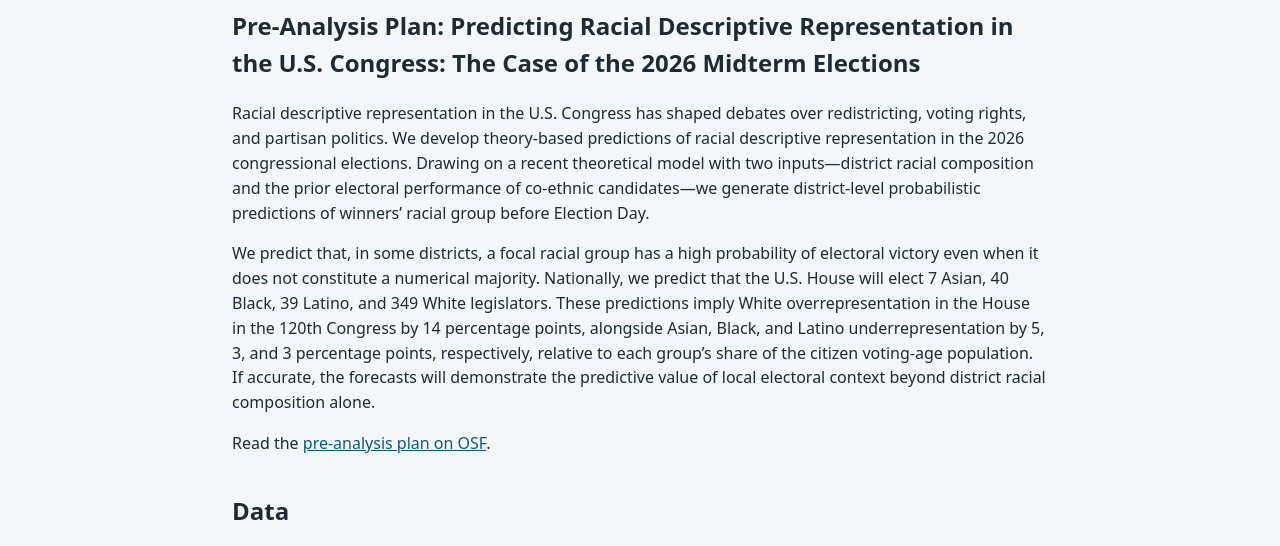
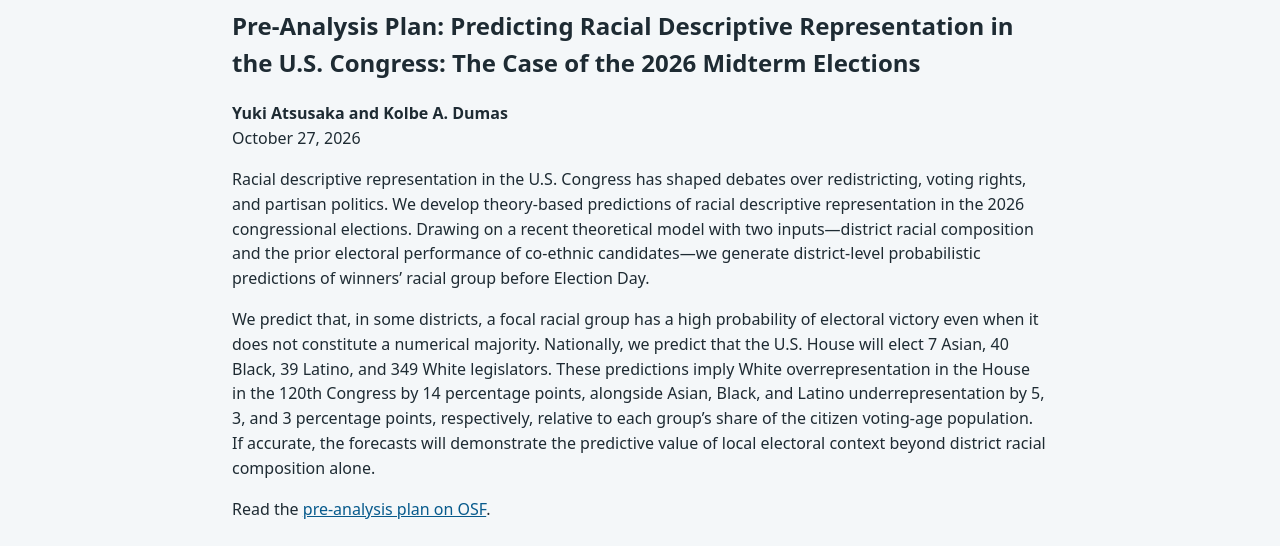
Before and after one commit to logical-model/logical-model.github.io, a plain HTML site: page docs/predictions-2026/index.html in a window 1280 px wide. Shown: the part 239-785 px from the top of the page. Drawn offline with Linux system fonts and the light colour scheme.

Commit message:
add info

```diff
--- a/docs/predictions-2026/index.html
+++ b/docs/predictions-2026/index.html
@@ -16,6 +16,7 @@
   <main>
     <h1>2026 Predictions</h1>
     <h2>Pre-Analysis Plan: Predicting Racial Descriptive Representation in the U.S. Congress: The Case of the 2026 Midterm Elections</h2>
+    <p><strong>Yuki Atsusaka and Kolbe A. Dumas</strong><br><time datetime="2026-10-27">October 27, 2026</time></p>
     <p>Racial descriptive representation in the U.S. Congress has shaped debates over redistricting, voting rights, and partisan politics. We develop theory-based predictions of racial descriptive representation in the 2026 congressional elections. Drawing on a recent theoretical model with two inputs—district racial composition and the prior electoral performance of co-ethnic candidates—we generate district-level probabilistic predictions of winners’ racial group before Election Day.</p>
     <p>We predict that, in some districts, a focal racial group has a high probability of electoral victory even when it does not constitute a numerical majority. Nationally, we predict that the U.S. House will elect 7 Asian, 40 Black, 39 Latino, and 349 White legislators. These predictions imply White overrepresentation in the House in the 120th Congress by 14 percentage points, alongside Asian, Black, and Latino underrepresentation by 5, 3, and 3 percentage points, respectively, relative to each group’s share of the citizen voting-age population. If accurate, the forecasts will demonstrate the predictive value of local electoral context beyond district racial composition alone.</p>
     <p>Read the <a href="https://osf.io/preprints/socarxiv/2sep3_v1">pre-analysis plan on OSF</a>.</p>
```
